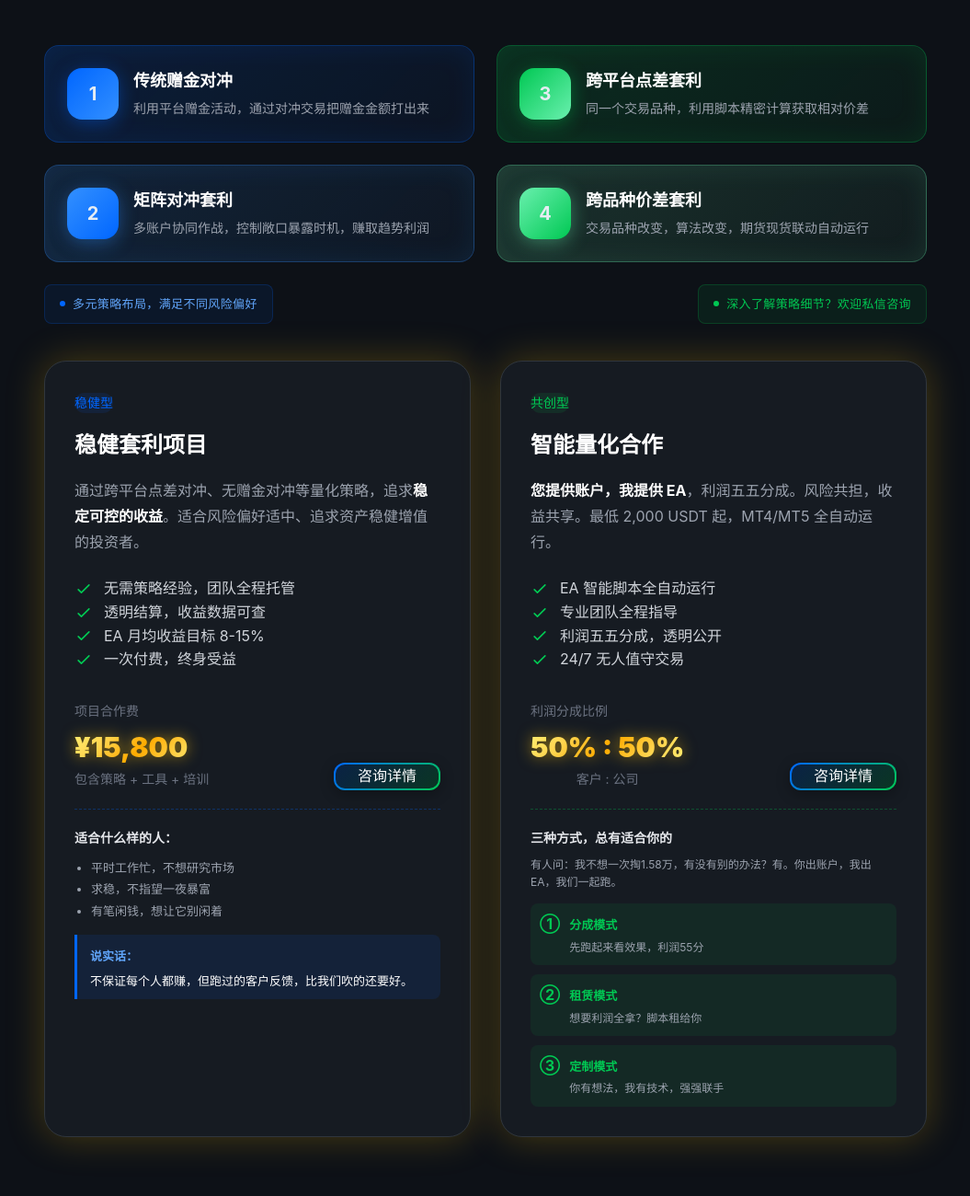
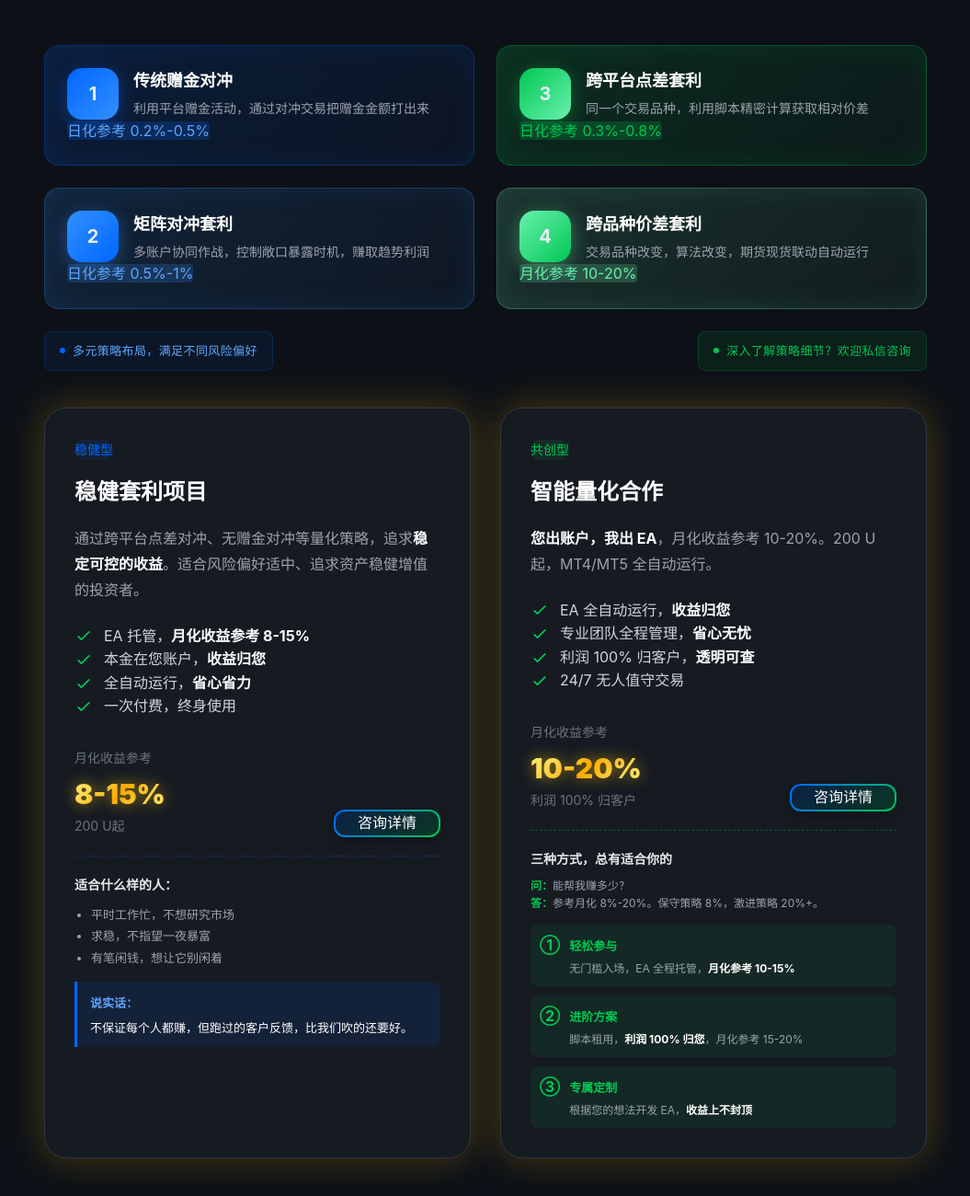
Before and after one commit to Kenvvood/CPromiseCPI, a plain HTML site: page dist/index.html in a window 1280 px wide. Shown: the part 3560-4860 px from the top of the page at 92% size, without its empty margins (112-1167 px from the left). Drawn offline with Linux system fonts and the light colour scheme.

Commit message:
V3: 焦点从缴费转为收益，客户得到什么为主

```diff
--- a/dist/index.html
+++ b/dist/index.html
@@ -1262,6 +1262,9 @@
                                 <p class="text-gray-400 text-sm">利用平台赠金活动，通过对冲交易把赠金金额打出来</p>
                             </div>
                         </div>
+                        <div class="mt-3 pt-3 border-t border-blue-500/20">
+                            <span class="text-xs px-2 py-1 rounded" style="background: rgba(0,102,255,0.2); color: #60a5fa;">日化参考 0.2%-0.5%</span>
+                        </div>
                         <div class="absolute bottom-0 left-0 right-0 h-1 rounded-b-2xl" style="background: linear-gradient(90deg, transparent, #0066FF, transparent);"></div>
                     </div>
                     <!-- 策略卡片3：跨平台点差套利（右，绿） -->
@@ -1273,6 +1276,9 @@
                                 <h4 class="text-lg font-bold text-white mb-1">跨平台点差套利</h4>
                                 <p class="text-gray-400 text-sm">同一个交易品种，利用脚本精密计算获取相对价差</p>
                             </div>
+                        </div>
+                        <div class="mt-3 pt-3 border-t border-green-500/20">
+                            <span class="text-xs px-2 py-1 rounded" style="background: rgba(0,200,83,0.2); color: #00C853;">日化参考 0.3%-0.8%</span>
                         </div>
                         <div class="absolute bottom-0 left-0 right-0 h-1 rounded-b-2xl" style="background: linear-gradient(90deg, transparent, #00C853, transparent);"></div>
                     </div>
@@ -1288,6 +1294,9 @@
                                 <p class="text-gray-400 text-sm">多账户协同作战，控制敞口暴露时机，赚取趋势利润</p>
                             </div>
                         </div>
+                        <div class="mt-3 pt-3 border-t border-blue-400/20">
+                            <span class="text-xs px-2 py-1 rounded" style="background: rgba(51,144,255,0.2); color: #60a5fa;">日化参考 0.5%-1%</span>
+                        </div>
                         <div class="absolute bottom-0 left-0 right-0 h-1 rounded-b-2xl" style="background: linear-gradient(90deg, transparent, #3390FF, transparent);"></div>
                     </div>
                     <!-- 策略卡片4：跨品种价差套利（右，浅绿） -->
@@ -1300,6 +1309,9 @@
                                 <p class="text-gray-400 text-sm">交易品种改变，算法改变，期货现货联动自动运行</p>
                             </div>
                         </div>
+                        <div class="mt-3 pt-3 border-t border-green-300/20">
+                            <span class="text-xs px-2 py-1 rounded" style="background: rgba(105,240,174,0.2); color: #69F0AE;">月化参考 10-20%</span>
+                        </div>
                         <div class="absolute bottom-0 left-0 right-0 h-1 rounded-b-2xl" style="background: linear-gradient(90deg, transparent, #69F0AE, transparent);"></div>
                     </div>
                 </div>
@@ -1334,27 +1346,27 @@
                         <div class="space-y-3 mb-8">
                             <div class="flex items-center gap-3">
                                 <svg class="w-5 h-5 text-brand-green flex-shrink-0" fill="none" stroke="currentColor" viewBox="0 0 24 24"><path stroke-linecap="round" stroke-linejoin="round" stroke-width="2" d="M5 13l4 4L19 7"></path></svg>
-                                <span class="text-gray-300">无需策略经验，团队全程托管</span>
+                                <span class="text-gray-300">EA 托管，<b class="text-white">月化收益参考 8-15%</b></span>
                             </div>
                             <div class="flex items-center gap-3">
                                 <svg class="w-5 h-5 text-brand-green flex-shrink-0" fill="none" stroke="currentColor" viewBox="0 0 24 24"><path stroke-linecap="round" stroke-linejoin="round" stroke-width="2" d="M5 13l4 4L19 7"></path></svg>
-                                <span class="text-gray-300">透明结算，收益数据可查</span>
+                                <span class="text-gray-300">本金在您账户，<b class="text-white">收益归您</b></span>
                             </div>
                             <div class="flex items-center gap-3">
                                 <svg class="w-5 h-5 text-brand-green flex-shrink-0" fill="none" stroke="currentColor" viewBox="0 0 24 24"><path stroke-linecap="round" stroke-linejoin="round" stroke-width="2" d="M5 13l4 4L19 7"></path></svg>
-                                <span class="text-gray-300">EA 月均收益目标 8-15%</span>
+                                <span class="text-gray-300">全自动运行，<b class="text-white">省心省力</b></span>
                             </div>
                             <div class="flex items-center gap-3">
                                 <svg class="w-5 h-5 text-brand-green flex-shrink-0" fill="none" stroke="currentColor" viewBox="0 0 24 24"><path stroke-linecap="round" stroke-linejoin="round" stroke-width="2" d="M5 13l4 4L19 7"></path></svg>
-                                <span class="text-gray-300">一次付费，终身受益</span>
+                                <span class="text-gray-300">一次付费，终身使用</span>
                             </div>
                         </div>
 
                         <div class="flex items-end justify-between">
                             <div>
-                                <div class="text-sm text-gray-500 mb-1">项目合作费</div>
-                                <div class="text-3xl font-black gold-gradient">¥15,800</div>
-                                <div class="text-sm text-gray-500">包含策略 + 工具 + 培训</div>
+                                <div class="text-sm text-gray-500 mb-1">月化收益参考</div>
+                                <div class="text-3xl font-black gold-gradient">8-15%</div>
+                                <div class="text-sm text-gray-500">200 U起</div>
                             </div>
                             <a href="#contact" class="btn-primary px-6 py-3 rounded-xl text-white font-medium">咨询详情</a>
                         </div>
@@ -1385,21 +1397,21 @@
                         <div class="inline-block px-3 py-1 rounded-full bg-brand-green/10 text-brand-green text-sm font-medium mb-4">共创型</div>
                         <h3 class="text-2xl font-bold text-white mb-4">智能量化合作</h3>
                         <p class="text-gray-400 mb-6 leading-relaxed">
-                            <b class="text-white">您提供账户，我提供 EA</b>，利润五五分成。风险共担，收益共享。最低 2,000 USDT 起，MT4/MT5 全自动运行。
+                            <b class="text-white">您出账户，我出 EA</b>，月化收益参考 10-20%。200 U起，MT4/MT5 全自动运行。
                         </p>
 
                         <div class="space-y-3 mb-8">
                             <div class="flex items-center gap-3">
                                 <svg class="w-5 h-5 text-brand-green flex-shrink-0" fill="none" stroke="currentColor" viewBox="0 0 24 24"><path stroke-linecap="round" stroke-linejoin="round" stroke-width="2" d="M5 13l4 4L19 7"></path></svg>
-                                <span class="text-gray-300">EA 智能脚本全自动运行</span>
+                                <span class="text-gray-300">EA 全自动运行，<b class="text-white">收益归您</b></span>
                             </div>
                             <div class="flex items-center gap-3">
                                 <svg class="w-5 h-5 text-brand-green flex-shrink-0" fill="none" stroke="currentColor" viewBox="0 0 24 24"><path stroke-linecap="round" stroke-linejoin="round" stroke-width="2" d="M5 13l4 4L19 7"></path></svg>
-                                <span class="text-gray-300">专业团队全程指导</span>
+                                <span class="text-gray-300">专业团队全程管理，<b class="text-white">省心无忧</b></span>
                             </div>
                             <div class="flex items-center gap-3">
                                 <svg class="w-5 h-5 text-brand-green flex-shrink-0" fill="none" stroke="currentColor" viewBox="0 0 24 24"><path stroke-linecap="round" stroke-linejoin="round" stroke-width="2" d="M5 13l4 4L19 7"></path></svg>
-                                <span class="text-gray-300">利润五五分成，透明公开</span>
+                                <span class="text-gray-300">利润 100% 归客户，<b class="text-white">透明可查</b></span>
                             </div>
                             <div class="flex items-center gap-3">
                                 <svg class="w-5 h-5 text-brand-green flex-shrink-0" fill="none" stroke="currentColor" viewBox="0 0 24 24"><path stroke-linecap="round" stroke-linejoin="round" stroke-width="2" d="M5 13l4 4L19 7"></path></svg>
@@ -1409,9 +1421,9 @@
 
                         <div class="flex items-end justify-between">
                             <div>
-                                <div class="text-sm text-gray-500 mb-1">利润分成比例</div>
-                                <div class="text-3xl font-black gold-gradient">50% : 50%</div>
-                                <div class="text-sm text-gray-500 text-center">客户 : 公司</div>
+                                <div class="text-sm text-gray-500 mb-1">月化收益参考</div>
+                                <div class="text-3xl font-black gold-gradient">10-20%</div>
+                                <div class="text-sm text-gray-500">利润 100% 归客户</div>
                             </div>
                             <a href="#contact" class="btn-primary px-6 py-3 rounded-xl text-white font-medium">咨询详情</a>
                         </div>
@@ -1419,28 +1431,28 @@
                         <!-- 新增内容：三种合作方式 -->
                         <div style="border-top: 1px dashed rgba(0,200,83,0.3); margin-top: 20px; padding-top: 20px;">
                             <h4 style="color: #e5e7eb; font-size: 14px; font-weight: 600; margin-bottom: 8px;">三种方式，总有适合你的</h4>
-                            <p style="color: #9ca3af; font-size: 12px; margin-bottom: 14px; line-height: 1.6;">有人问：我不想一次掏1.58万，有没有别的办法？有。你出账户，我出EA，我们一起跑。</p>
+                            <p style="color: #9ca3af; font-size: 12px; margin-bottom: 14px; line-height: 1.6;"><b style="color: #00C853;">问：</b>能帮我赚多少？<br><b style="color: #00C853;">答：</b>参考月化 8%-20%。保守策略 8%，激进策略 20%+。</p>
 
                             <div style="display: flex; flex-direction: column; gap: 10px;">
                                 <div style="display: flex; align-items: flex-start; gap: 10px; padding: 10px; background: rgba(0,200,83,0.08); border-radius: 8px;">
                                     <span style="font-size: 16px; font-weight: 700; color: #00C853; min-width: 20px;">①</span>
                                     <div>
-                                        <strong style="color: #00C853; font-size: 13px;">分成模式</strong>
-                                        <p style="color: #9ca3af; font-size: 12px; margin: 2px 0 0 0;">先跑起来看效果，利润55分</p>
+                                        <strong style="color: #00C853; font-size: 13px;">轻松参与</strong>
+                                        <p style="color: #9ca3af; font-size: 12px; margin: 2px 0 0 0;">无门槛入场，EA 全程托管，<b class="text-white">月化参考 10-15%</b></p>
                                     </div>
                                 </div>
                                 <div style="display: flex; align-items: flex-start; gap: 10px; padding: 10px; background: rgba(0,200,83,0.08); border-radius: 8px;">
                                     <span style="font-size: 16px; font-weight: 700; color: #00C853; min-width: 20px;">②</span>
                                     <div>
-                                        <strong style="color: #00C853; font-size: 13px;">租赁模式</strong>
-                                        <p style="color: #9ca3af; font-size: 12px; margin: 2px 0 0 0;">想要利润全拿？脚本租给你</p>
+                                        <strong style="color: #00C853; font-size: 13px;">进阶方案</strong>
+                                        <p style="color: #9ca3af; font-size: 12px; margin: 2px 0 0 0;">脚本租用，<b class="text-white">利润 100% 归您</b>，月化参考 15-20%</p>
                                     </div>
                                 </div>
                                 <div style="display: flex; align-items: flex-start; gap: 10px; padding: 10px; background: rgba(0,200,83,0.08); border-radius: 8px;">
                                     <span style="font-size: 16px; font-weight: 700; color: #00C853; min-width: 20px;">③</span>
                                     <div>
-                                        <strong style="color: #00C853; font-size: 13px;">定制模式</strong>
-                                        <p style="color: #9ca3af; font-size: 12px; margin: 2px 0 0 0;">你有想法，我有技术，强强联手</p>
+                                        <strong style="color: #00C853; font-size: 13px;">专属定制</strong>
+                                        <p style="color: #9ca3af; font-size: 12px; margin: 2px 0 0 0;">根据您的想法开发 EA，<b class="text-white">收益上不封顶</b></p>
                                     </div>
                                 </div>
                             </div>
```
Also changed, not shown: dist/招商手册.html (+33 -21 lines).
